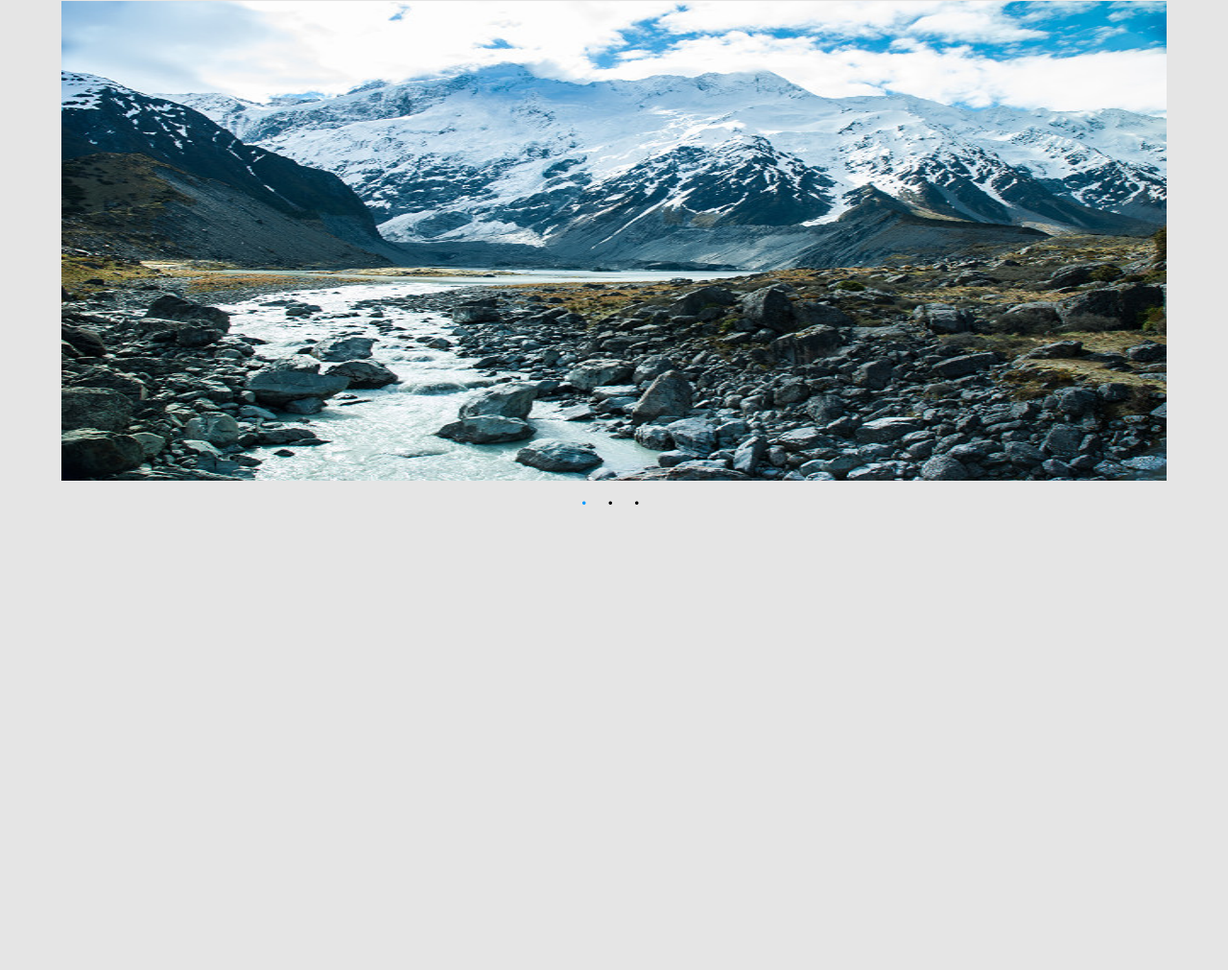
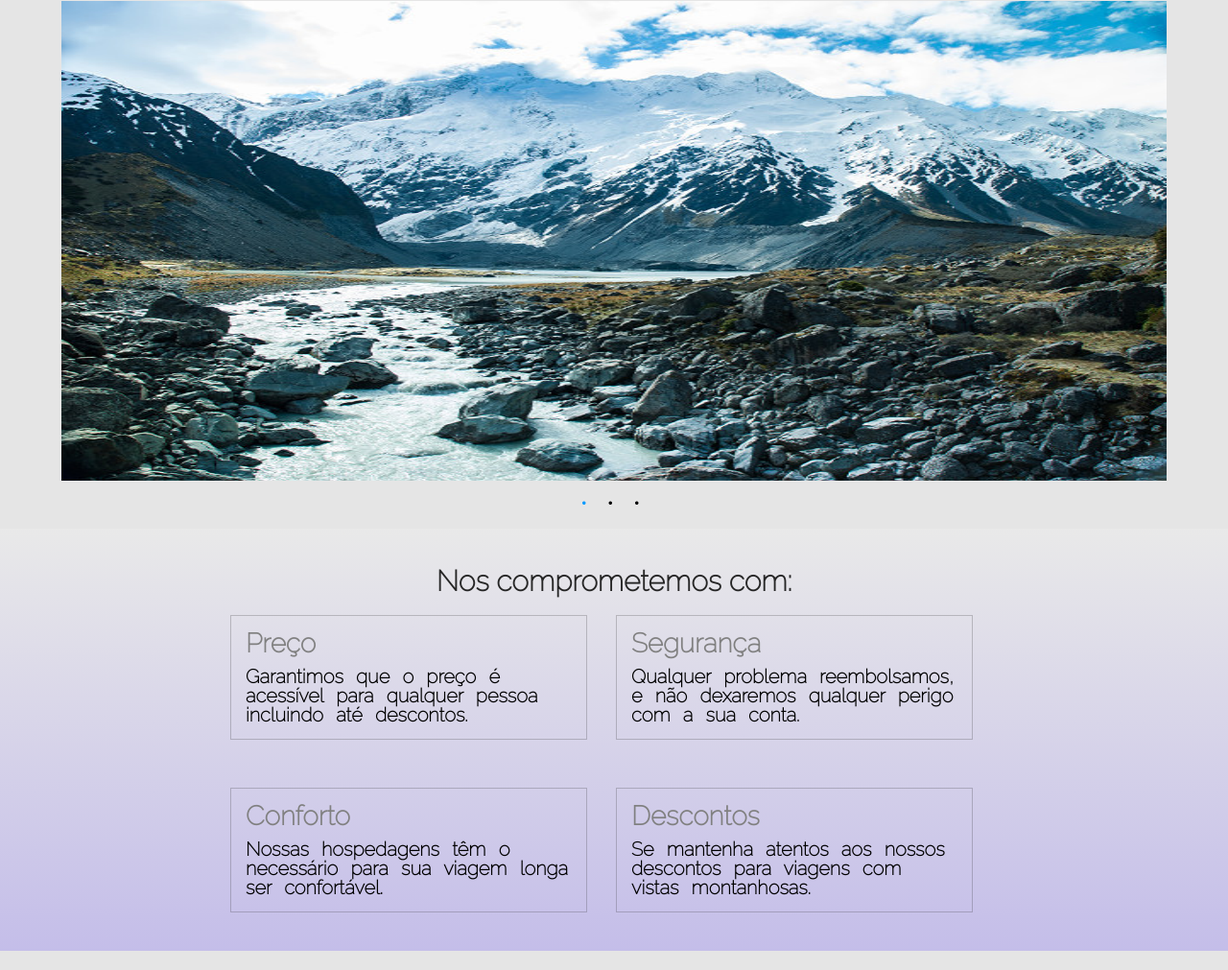
Before and after one commit to Angelo-Spyder/Site-Scool, a plain HTML site: page index.html in a window 1280 px wide. Shown: the part 129-1140 px from the top of the page at 96% size. Before the commit the page ends 800 px from the top, so only its background shows below. Drawn offline with Linux system fonts and the light colour scheme.

Commit message:
Criando conteudo secundario e estilizando

```diff
--- a/index.html
+++ b/index.html
@@ -36,6 +36,29 @@
                 </ul>
             </div>
         </section>
+        <section class="secundario">
+            <div class="texto">
+                <h2 class="subtitulo">Nos comprometemos com:</h2>
+            </div>
+            <div class="comprometimentos">
+                <div class="bloco">
+                    <h3 class="titulo-bloco">Preço</h3>
+                    <p class="texto-bloco">Garantimos que o preço é acessível para qualquer pessoa incluindo até descontos.</p>
+                </div>
+                <div class="bloco">
+                    <h3 class="titulo-bloco">Segurança</h3>
+                    <p class="texto-bloco">Qualquer problema reembolsamos, e não dexaremos qualquer perigo com a sua conta.</p>
+                </div>
+                <div class="bloco">
+                    <h3 class="titulo-bloco">Conforto</h3>
+                    <p class="texto-bloco">Nossas hospedagens têm o necessário para sua viagem longa ser confortável.</p>
+                </div>
+                <div class="bloco">
+                    <h3 class="titulo-bloco">Descontos</h3>
+                    <p class="texto-bloco">Se mantenha atentos aos nossos descontos para viagens com vistas montanhosas.</p>
+                </div>
+            </div>
+        </section>
     </main>
     <script src="main.js"></script>
 </body>
--- a/main.js
+++ b/main.js
@@ -31,7 +31,7 @@ function alterarImagens(){
             setInterval(() => {
                 img.classList.add("desaparecer");
                 bolinhas[position - 1].classList.remove("bolinha-escolhida")
-            }, 2100);
+            }, 2500);
 
             position = position + 1;
         }
--- a/style.css
+++ b/style.css
@@ -40,8 +40,9 @@ body{
     cursor: pointer;
 }
 
-/* principal */
+/*-----principal----*/
 
+/*Primario*/
 .conteudo{
     width: 100%;
     margin: 10px 0;
@@ -69,7 +70,7 @@ body{
     height: 500px;
 }
 .desaparecer{
-    transition: 2.4s;
+    transition: 3s;
     transform: translate(3em,0);
     opacity: 0;
 }
@@ -88,3 +89,43 @@ body{
 .bolinha-escolhida{
     color: rgb(0, 153, 255);
 }
+/*Secundario*/
+
+.secundario{
+    background: linear-gradient( rgba(255, 255, 255, 0.151), rgba(38, 0, 255, 0.171));
+    margin: 20px 0;
+    padding: 30px;
+}
+
+.comprometimentos{
+    width: 800px;
+    margin: 0 auto;
+    display: flex;
+    flex-wrap: wrap;
+    gap: 30px;
+}
+.bloco{
+    border: 1px solid #2525253a;
+    padding: 10px;
+    width: 350px;
+    margin: 10px 0;
+}
+.bloco:hover{
+    transition: 0.2s;
+    transform: scale(1.1);
+    background: rgba(128, 128, 128, 0.137);
+}
+.titulo-bloco{
+    color: gray;
+    font-size: 28px;
+    font-family: "Raleway", sans-serif;
+    padding: 5px;
+    font-weight: 600;
+}
+.texto-bloco{
+    word-spacing: 8px;
+    font-size: 20px;
+    font-family: "Raleway", sans-serif;
+    padding: 5px;
+    font-weight: 600;
+}
```
